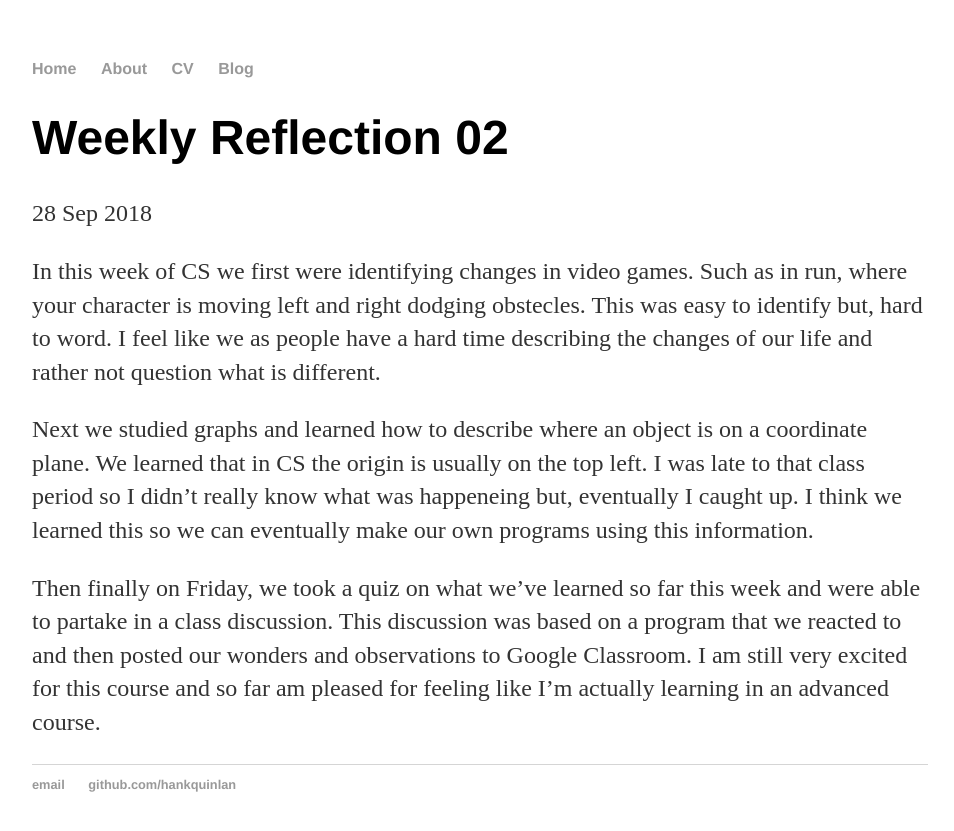
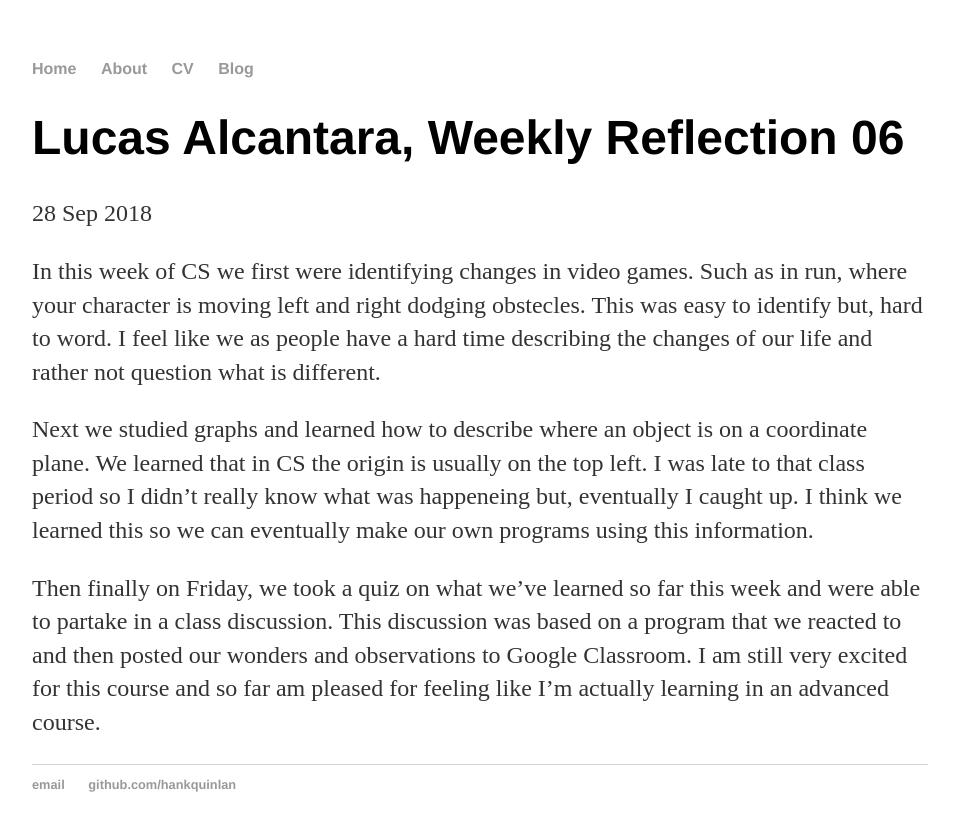
Before and after one commit to lucasa7733/lucasa7733.github.io, a Jekyll site: the page built from _posts/2018-9-28-Weekly-Reflection-02.md, in a window 1280 px wide. Shown: the top 831 px of the page, without its empty margins (160-1114 px from the left). Built offline with Jekyll 4.4.1, drawn with Linux system fonts in a browser that asks for light colours; our own code applies the rules of GitHub Pages for plain Markdown files.

Commit message:
Update 2018-9-28-Weekly-Reflection-02.md

```diff
--- a/_posts/2018-9-28-Weekly-Reflection-02.md
+++ b/_posts/2018-9-28-Weekly-Reflection-02.md
@@ -1,3 +1,8 @@
+---
+ layout: post
+ title: "Lucas Alcantara, Weekly Reflection 06"
+ date: 2018-9-28
+---
 
 In this week of CS we first were identifying changes in video games. Such as in run, where your character is moving left and right dodging obstecles. This was easy to identify but, hard to word. I feel like we as people have a hard time describing the changes of our life and rather not question what is different.
 
```
